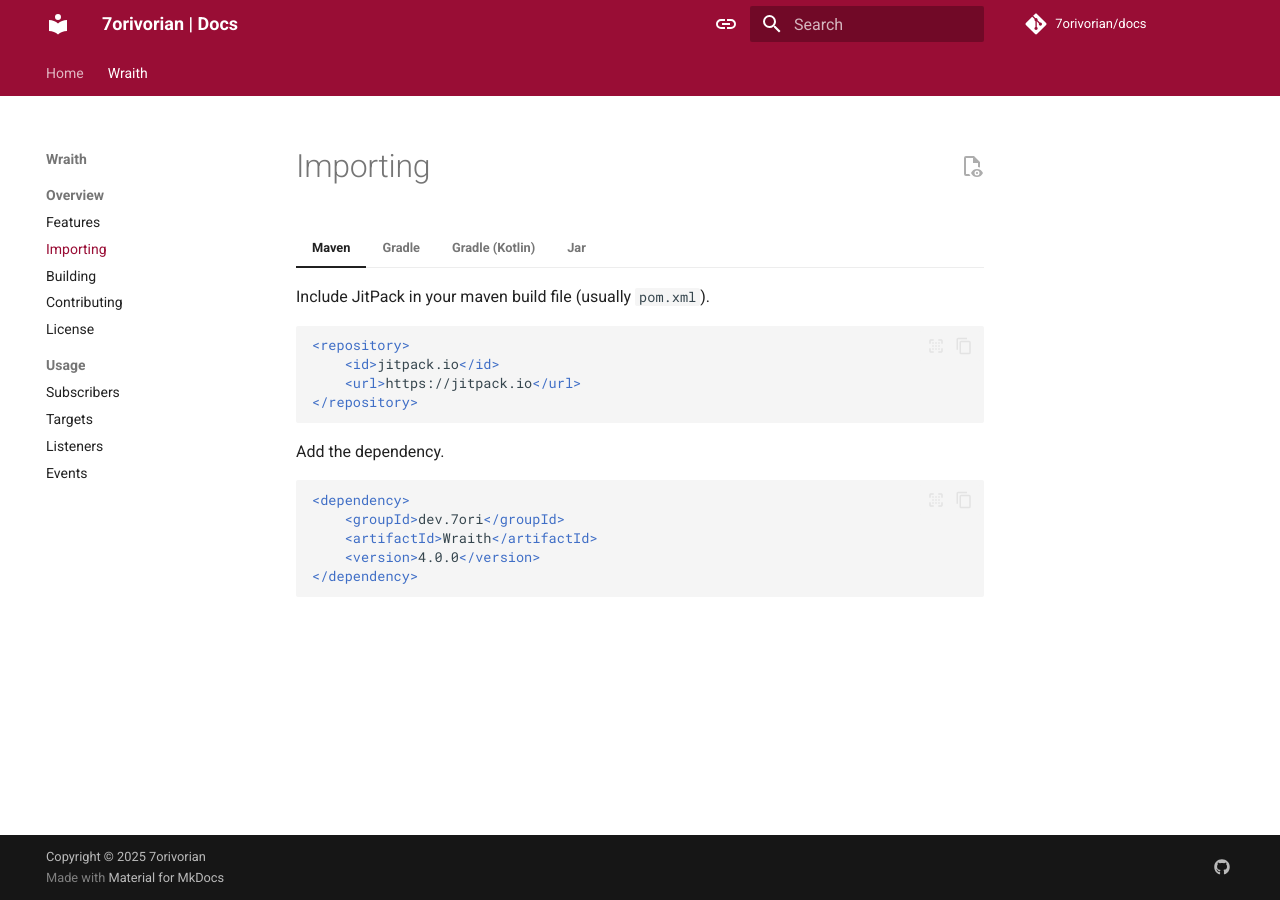
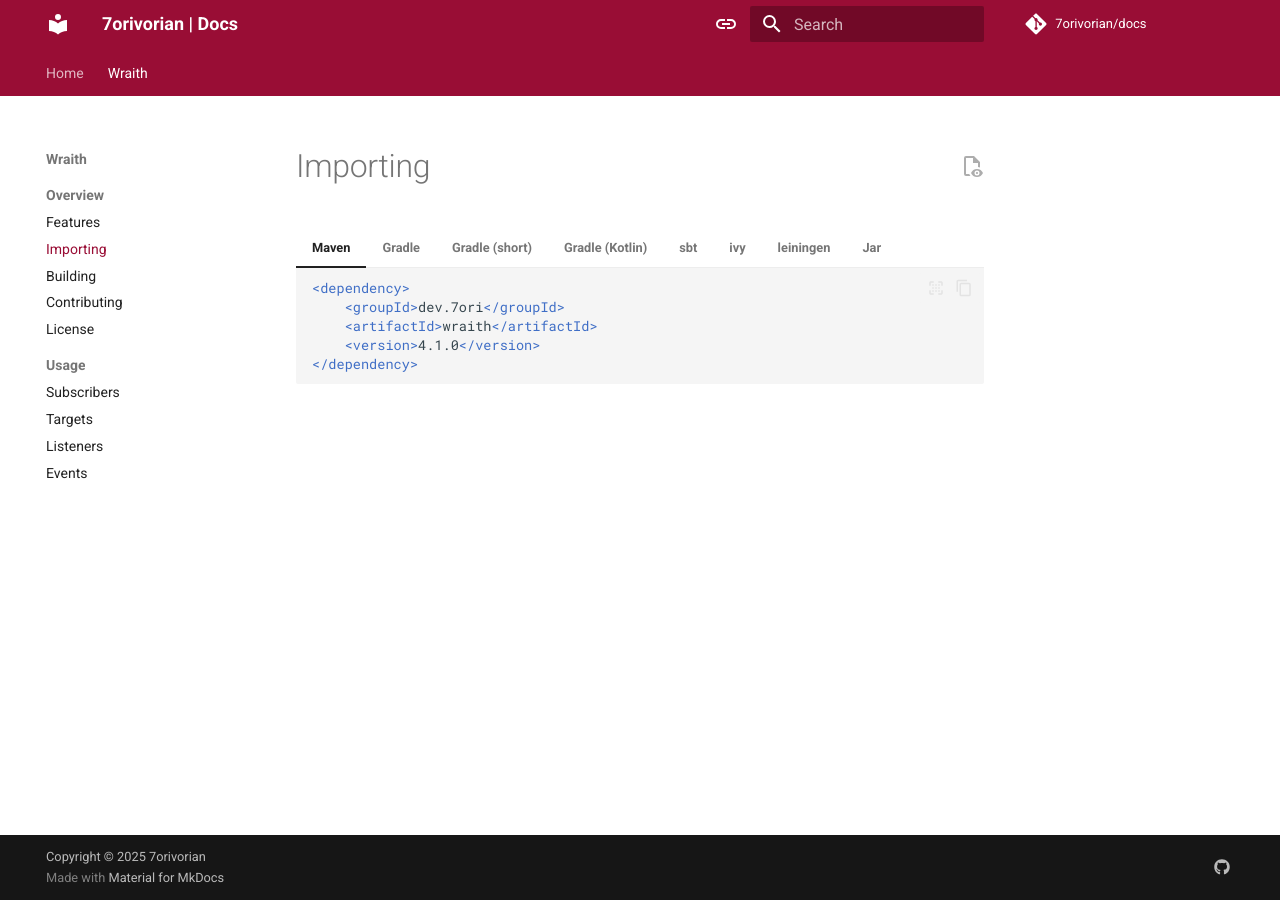
Before and after one commit to 7orivorian/docs, an MkDocs documentation site: the page built from docs/wraith/importing.md, in a window 1280 px wide. Built offline with MkDocs 1.6.1 and Material for MkDocs 9.7.7, drawn with Linux system fonts in a browser that asks for light colours; comment, search, counter and statistics services are not loaded.

Commit message:
Update import instructions and bump version to 4.1.0
Refactored import documentation by removing JitPack setup steps and adding concise examples for various build tools. Updated dependency version from 4.0.0 to 4.1.0.

````diff
--- a/docs/wraith/importing.md
+++ b/docs/wraith/importing.md
@@ -1,68 +1,50 @@
 # Importing
 
 === "Maven"
-
-    Include JitPack in your maven build file (usually `pom.xml`).
-
-    ```xml
-
-    <repository>
-        <id>jitpack.io</id>
-        <url>https://jitpack.io</url>
-    </repository>
-    ```
-
-    Add the dependency.
 
     ```xml
 
     <dependency>
         <groupId>dev.7ori</groupId>
-        <artifactId>Wraith</artifactId>
-        <version>4.0.0</version>
+        <artifactId>wraith</artifactId>
+        <version>4.1.0</version>
     </dependency>
     ```
 
 === "Gradle"
 
-    Add JitPack to your root `build.gradle` at the end of repositories.
+    ```groovy
+    implementation group: 'dev.7ori', name: 'wraith', version: '4.1.0'
+    ```
+
+=== "Gradle (short)"
 
     ```groovy
-    repositories {
-        //...
-        maven {
-            url 'https://jitpack.io'
-        }
-    }
-    ```
-
-    Add the dependency.
-
-    ```groovy
-    dependencies {
-        implementation 'dev.7ori:Wraith:4.0.0'
-    }
+    implementation 'dev.7ori:wraith:4.1.0'
     ```
 
 === "Gradle (Kotlin)"
 
-    Add JitPack to your root `build.gradle.kts` at the end of repositories.
-
-    ```groovy
-    repositories {
-        //...
-        maven {
-            url = uri("https://jitpack.io")
-        }
-    }
+    ```kts
+    implementation("dev.7ori:wraith:4.1.0")
     ```
 
-    Add the dependency.
+=== "sbt"
 
-    ```groovy
-    dependencies {
-        implementation("dev.7ori:Wraith:4.0.0")
-    }
+    ```sbt
+    libraryDependencies += "dev.7ori" % "wraith" % "4.1.0"
+    ```
+
+=== "ivy"
+
+    ```xml
+    <dependency org="dev.7ori" name="wraith" rev="4.1.0"/>
+    ```
+
+=== "leiningen"
+
+    ```clj
+    [dev.7ori/wraith "4.1.0"]
     ```
 
 === "Jar"
````
